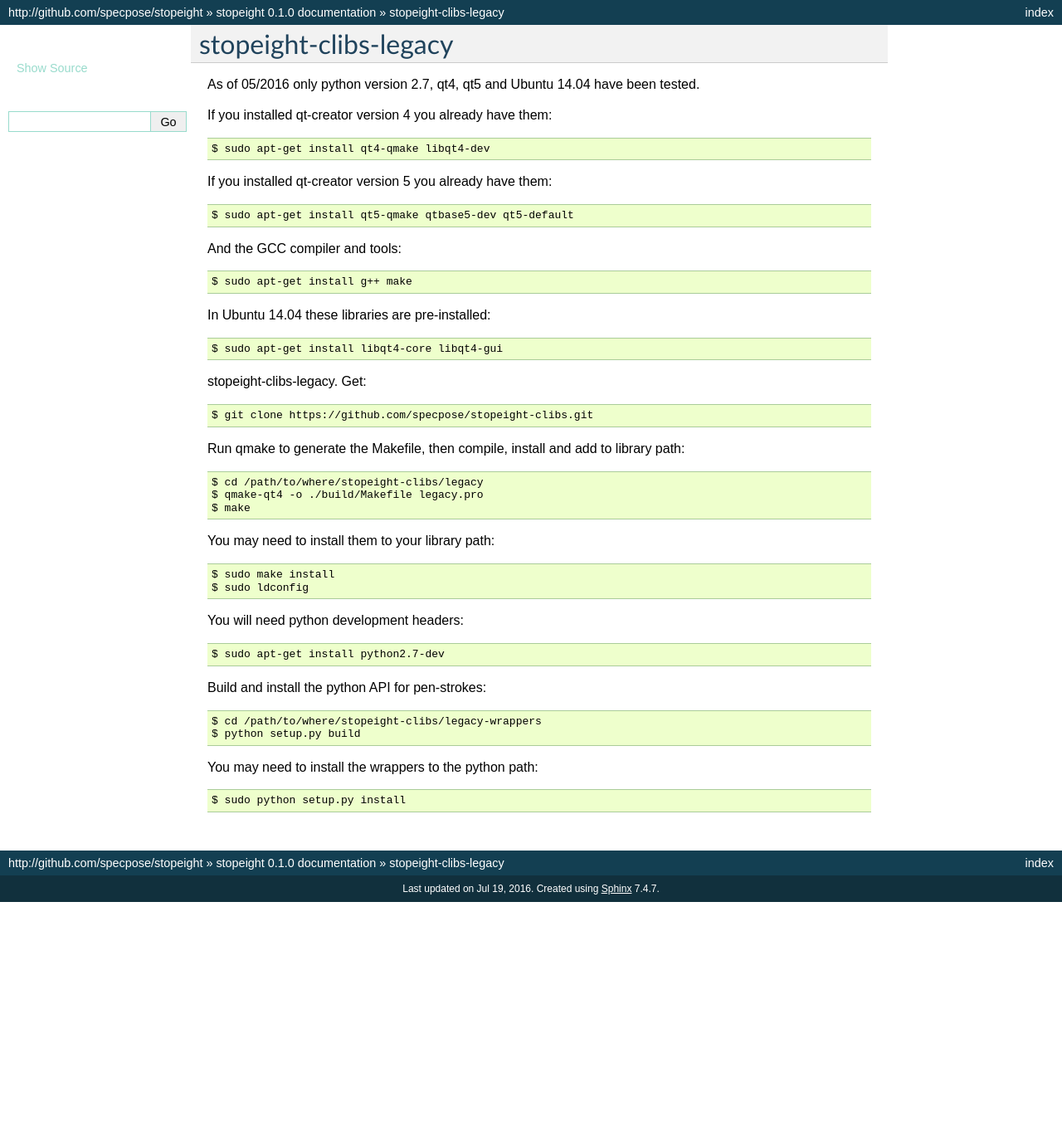
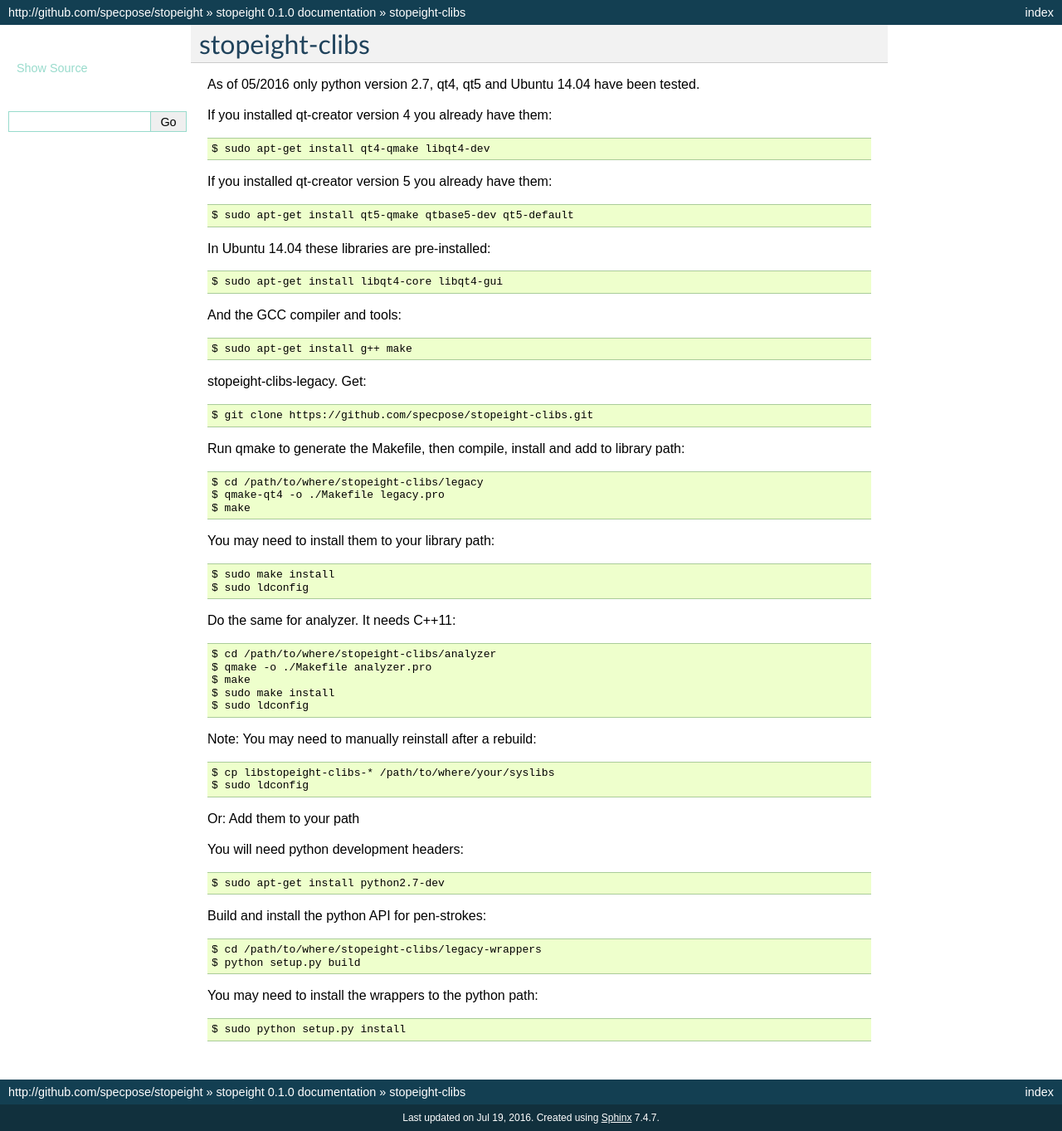
Before and after one commit to specpose/stopeight, a Sphinx documentation site: the page built from doc/build_stroke-analyzer.txt, in a window 1280 px wide. Shown: the whole page at 83% size. Built offline with Sphinx 7.4.7, drawn with Linux system fonts in a browser that asks for light colours; before the commit the page ends 1087 px from its top, so only the background shows below that.

Commit message:
ADDED comments on Ubuntu build

```diff
--- a/doc/build_stroke-analyzer.txt
+++ b/doc/build_stroke-analyzer.txt
@@ -1,5 +1,5 @@
-stopeight-clibs-legacy
-----------------------
+stopeight-clibs
+---------------
 
 As of 05/2016 only python version 2.7, qt4, qt5 and Ubuntu 14.04 have been tested.
 
@@ -11,13 +11,13 @@ If you installed qt-creator version 5 you already have them::
 
     $ sudo apt-get install qt5-qmake qtbase5-dev qt5-default
 
+In Ubuntu 14.04 these libraries are pre-installed::
+
+    $ sudo apt-get install libqt4-core libqt4-gui
+
 And the GCC compiler and tools::
 
     $ sudo apt-get install g++ make
-
-In Ubuntu 14.04 these libraries are pre-installed::
-
-    $ sudo apt-get install libqt4-core libqt4-gui
 
 stopeight-clibs-legacy. Get::
 
@@ -26,13 +26,28 @@ stopeight-clibs-legacy. Get::
 Run qmake to generate the Makefile, then compile, install and add to library path::
 
     $ cd /path/to/where/stopeight-clibs/legacy
-    $ qmake-qt4 -o ./build/Makefile legacy.pro
+    $ qmake-qt4 -o ./Makefile legacy.pro
     $ make
 
 You may need to install them to your library path::
 
     $ sudo make install
     $ sudo ldconfig
+
+Do the same for analyzer. It needs C++11::
+
+    $ cd /path/to/where/stopeight-clibs/analyzer
+    $ qmake -o ./Makefile analyzer.pro
+    $ make
+    $ sudo make install
+    $ sudo ldconfig
+
+Note: You may need to manually reinstall after a rebuild::
+
+    $ cp libstopeight-clibs-* /path/to/where/your/syslibs
+    $ sudo ldconfig
+
+Or: Add them to your path
 
 You will need python development headers::
 
```
